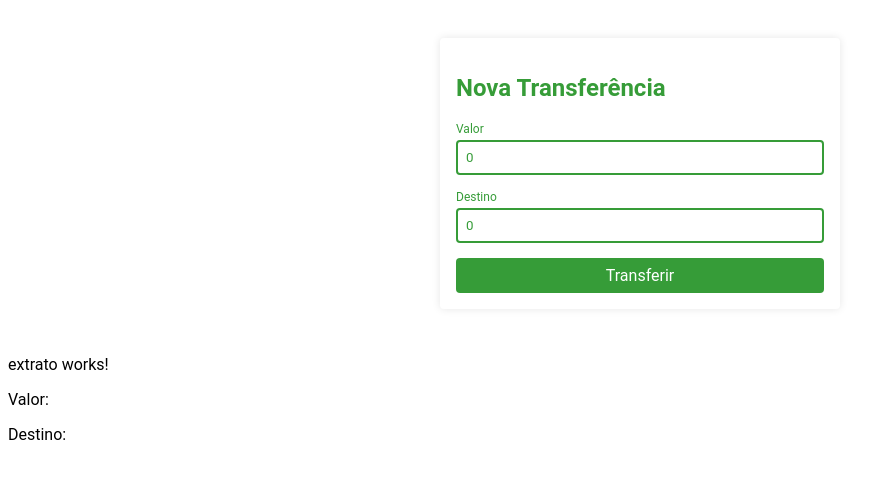
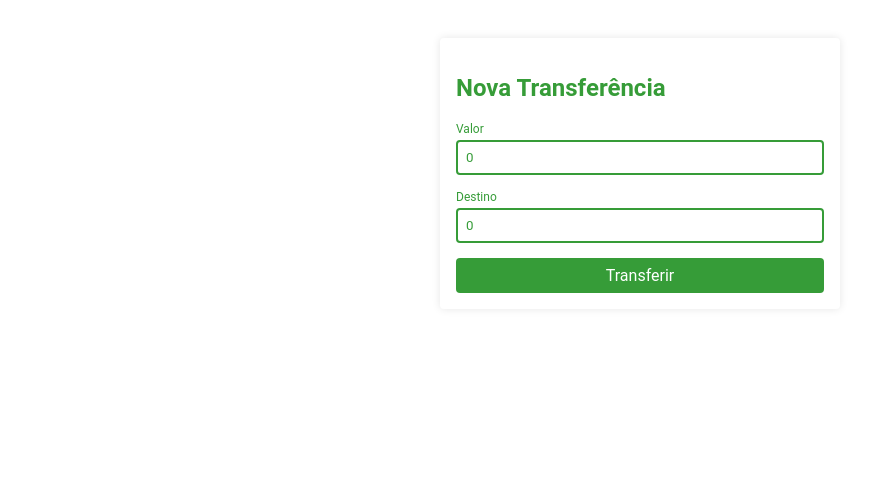
Before and after one commit to eurismarpires/bytebank, an Angular app: page / in a window 1280 px wide. Shown: the top 478 px of the page, without its empty margins (0-879 px from the left). Built offline with nearby package versions, Linux system fonts and the light colour scheme.

Commit message:
Adicioando um *ngFor com um array de transferencia

```diff
--- a/src/app/app.component.html
+++ b/src/app/app.component.html
@@ -2,7 +2,4 @@
 
 </app-nova-transferencia>
 
-<app-extrato></app-extrato>
-
-<p>Valor: {{transferencia?.valor}}</p>
-<p>Destino: {{transferencia?.destino}}</p>
+<app-extrato [transferencias]="transferencias"></app-extrato>
--- a/src/app/app.component.ts
+++ b/src/app/app.component.ts
@@ -1,4 +1,4 @@
-import { Component } from '@angular/core';
+import { Component, Input } from '@angular/core';
 
 @Component({
   selector: 'app-root',
@@ -7,8 +7,8 @@
 })
 export class AppComponent {
   title = 'bytebank';
-  transferencia: any;
+  transferencias: any[] = [];
   transferir($event: any){
-    this.transferencia = $event;
+    this.transferencias.push($event);
   }
 }
--- a/src/app/extrato/extrato.component.html
+++ b/src/app/extrato/extrato.component.html
@@ -1 +1,4 @@
-<p>extrato works!</p>
+<div *ngFor="let transferencia of transferencias">
+  <p>Valor: {{transferencia.valor}}</p>
+  <p>Destino: {{transferencia.destino}}</p>
+</div>
--- a/src/app/extrato/extrato.component.ts
+++ b/src/app/extrato/extrato.component.ts
@@ -1,4 +1,4 @@
-import { Component, OnInit } from '@angular/core';
+import { Component, Input, OnInit } from '@angular/core';
 
 @Component({
   selector: 'app-extrato',
@@ -7,6 +7,8 @@
 })
 export class ExtratoComponent implements OnInit {
 
+  @Input() transferencias: any[] = [];
+
   constructor() { }
 
   ngOnInit(): void {
```
